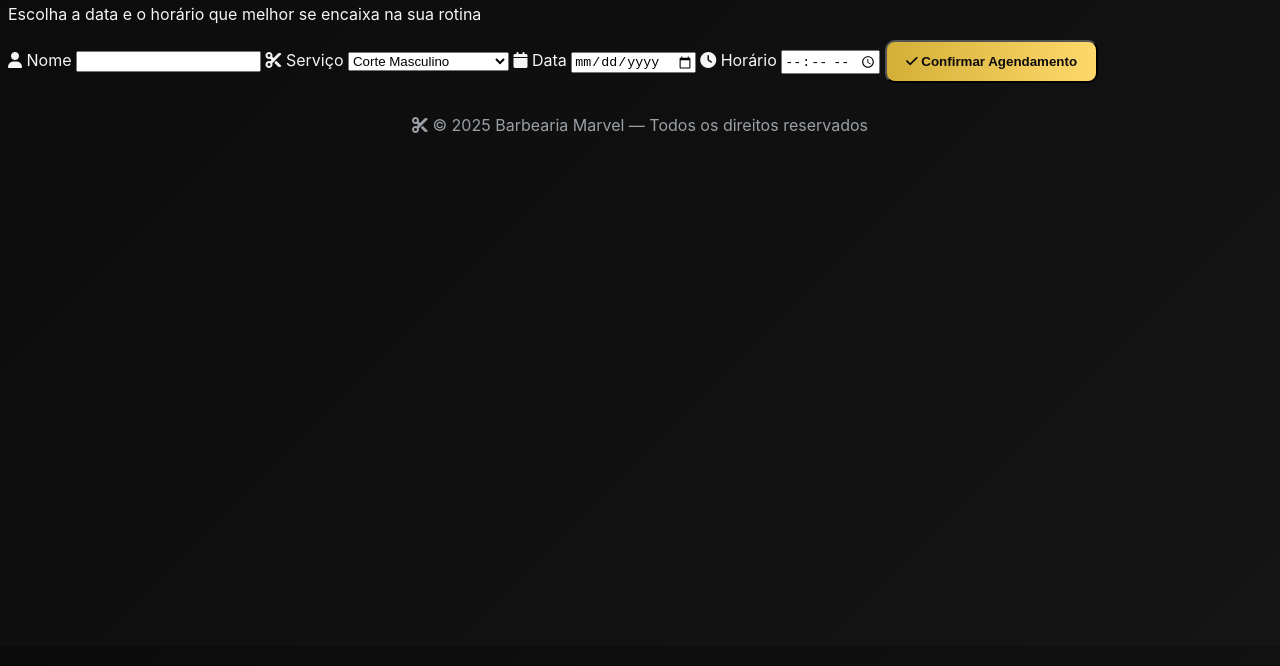
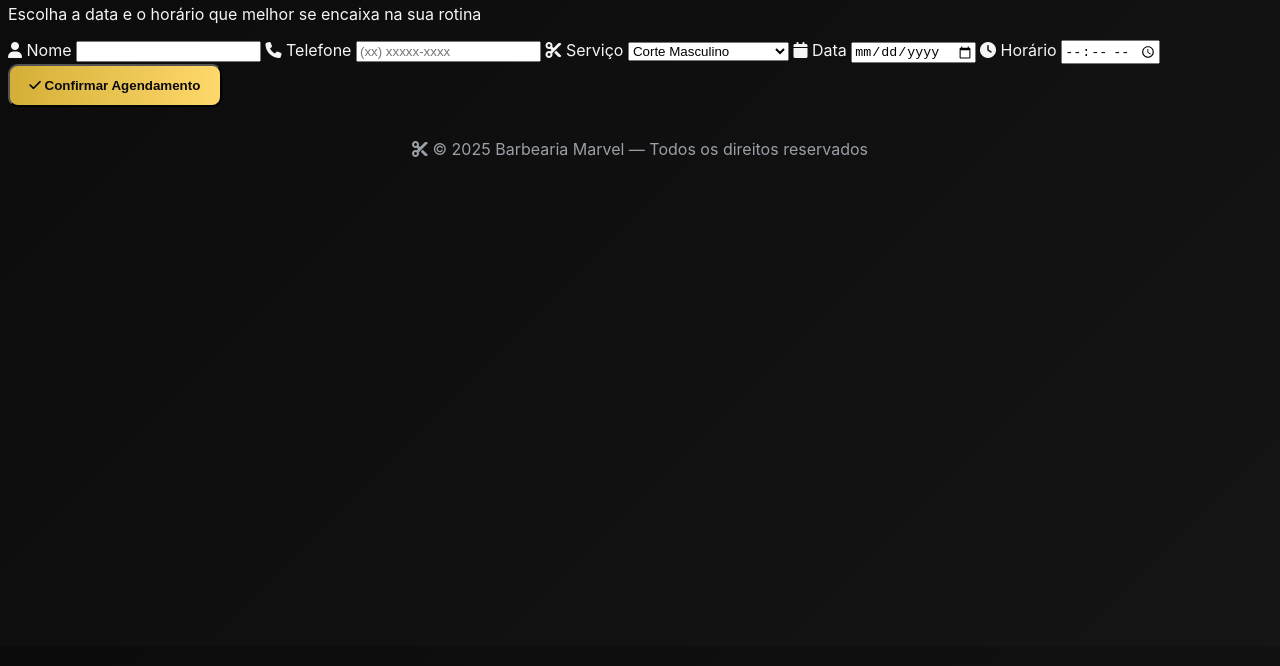
Before and after one commit to infosilvainformatica/barbearia-marvel, a website: page public/booking.html in a window 1280 px wide. Shown: the part 154-820 px from the top of the page. Drawn offline with Linux system fonts and the light colour scheme.

Commit message:
Update booking.html

```diff
--- a/public/booking.html
+++ b/public/booking.html
@@ -32,6 +32,9 @@
   <label for="name"><i class="fa-solid fa-user"></i> Nome</label>
   <input type="text" id="name" name="name" required>
 
+  <label for="phone"><i class="fa-solid fa-phone"></i> Telefone</label>
+  <input type="tel" id="phone" name="phone" required placeholder="(xx) xxxxx-xxxx">
+
   <label for="service"><i class="fa-solid fa-scissors"></i> Serviço</label>
   <select id="service" name="service" required>
     <option value="corte">Corte Masculino</option>
```
Lines whose indentation alone changed are shown as unchanged.
